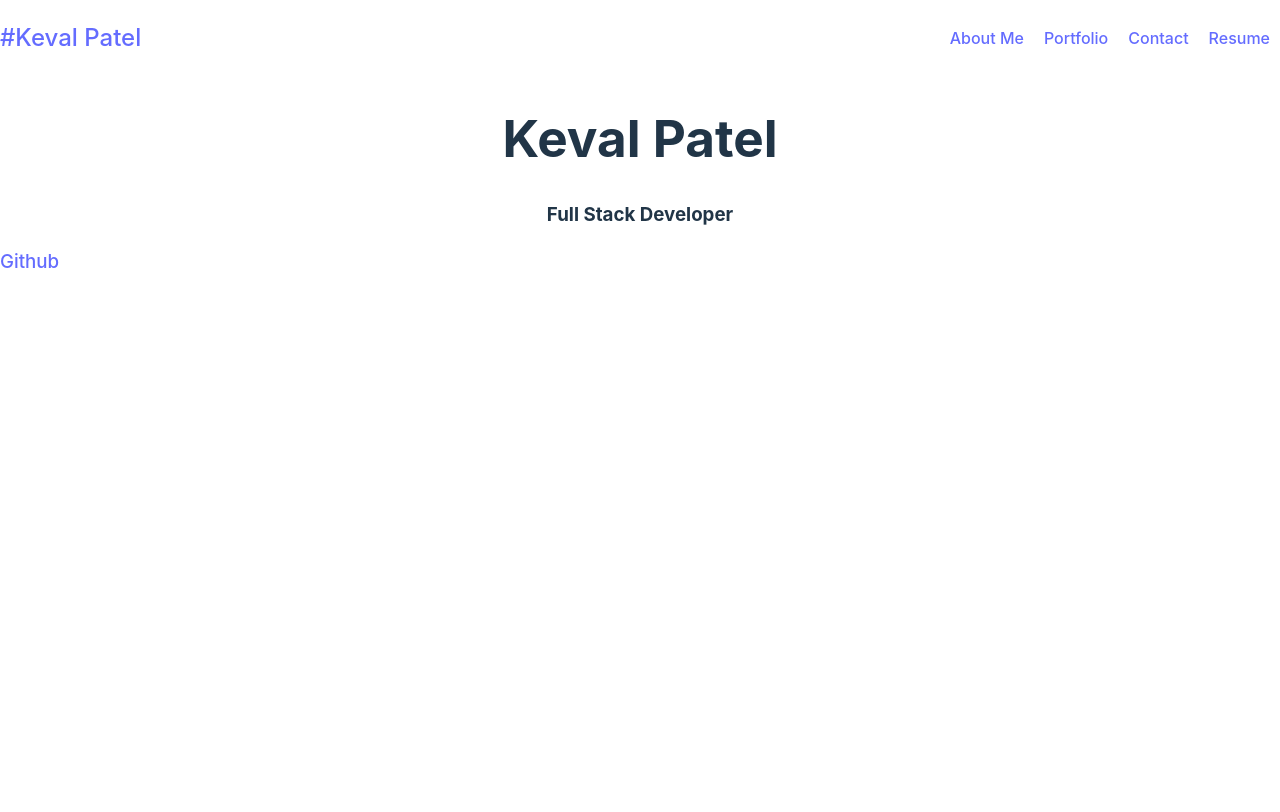
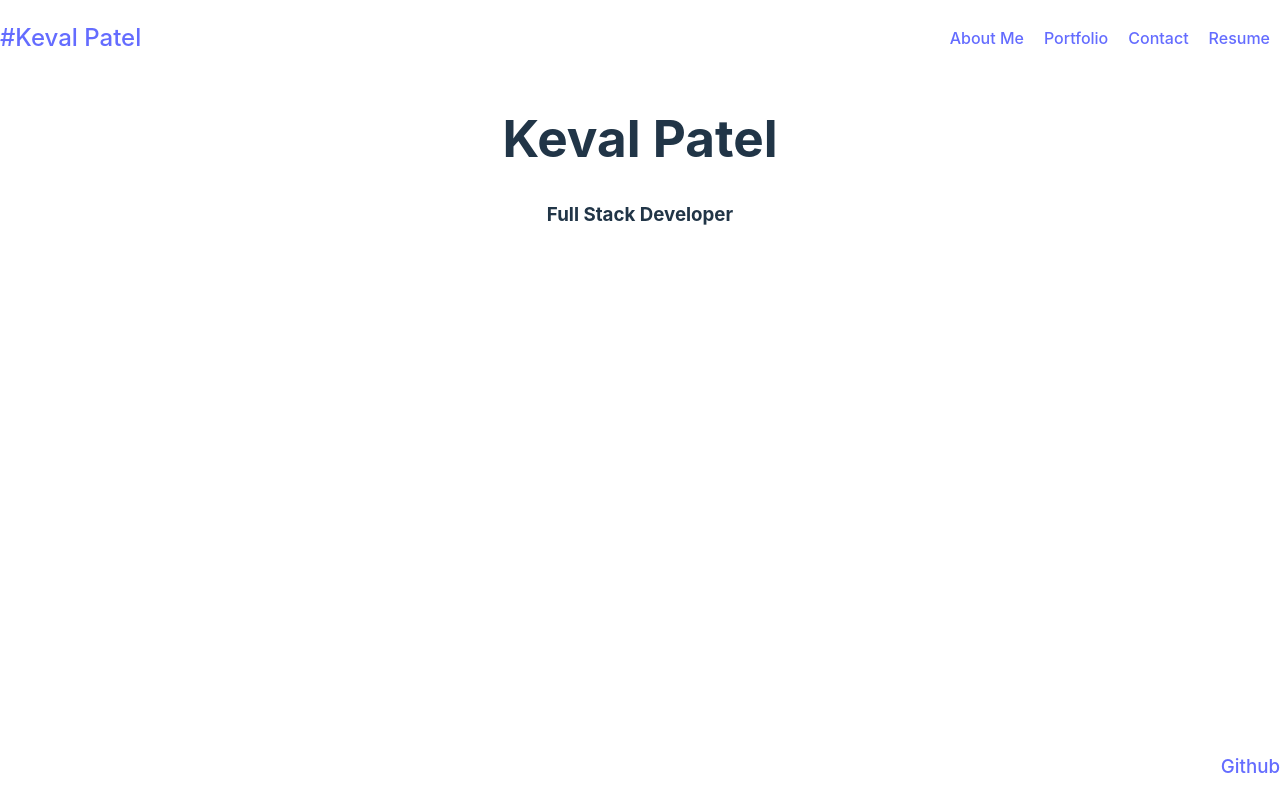
Before and after one commit to KevalPatel6/Dev-Portfolio, a React (Vite) app: page / in a window 1280 px wide. Shown: the top 812 px of the page. Built offline with nearby package versions, Linux system fonts and the light colour scheme.

Commit message:
Fixed the footer. Home Page mostly done. Need to center content vertically

```diff
--- a/src/components/Footer.jsx
+++ b/src/components/Footer.jsx
@@ -1,8 +1,8 @@
 import {useState, useEffect} from 'react'
 import {useParams, Link} from 'react-router-dom'
+import '../styles/Pages.css'
 
 export default function Footer(){
-
 
     return (
         <>
@@ -11,6 +11,5 @@ export default function Footer(){
             <h3></h3>
         </div>
         </>
-
     )
 }
--- a/src/pages/Portfolio.jsx
+++ b/src/pages/Portfolio.jsx
@@ -5,7 +5,8 @@ export default function Portfolio(){
 
 
     return (
-        <></>
+        <>
+        </>
 
     )
 }
--- a/src/styles/App.css
+++ b/src/styles/App.css
@@ -2,7 +2,7 @@
   margin: 0 auto;
   content: fill;
   height: 100vh;
-  width: 100vw;
+  min-height: 100vw;
 }
 
 .header-container {
@@ -14,6 +14,12 @@
   justify-content: space-between;
 }
 
+main{
+  display: flex;
+  justify-content: center;
+  height: auto;
+}
+
 .nav-tabs{
   display: flex;
   list-style: none;
--- a/src/styles/Pages.css
+++ b/src/styles/Pages.css
@@ -1,3 +1,11 @@
 .home-container{
-    text-align: center;
+   text-align: center;
+
 }
+
+footer {
+    position: fixed;
+    bottom: 0px;
+    width: 100%;
+    text-align: right;
+  }
```
Also changed, not shown: Ignore-Me/README.md.
